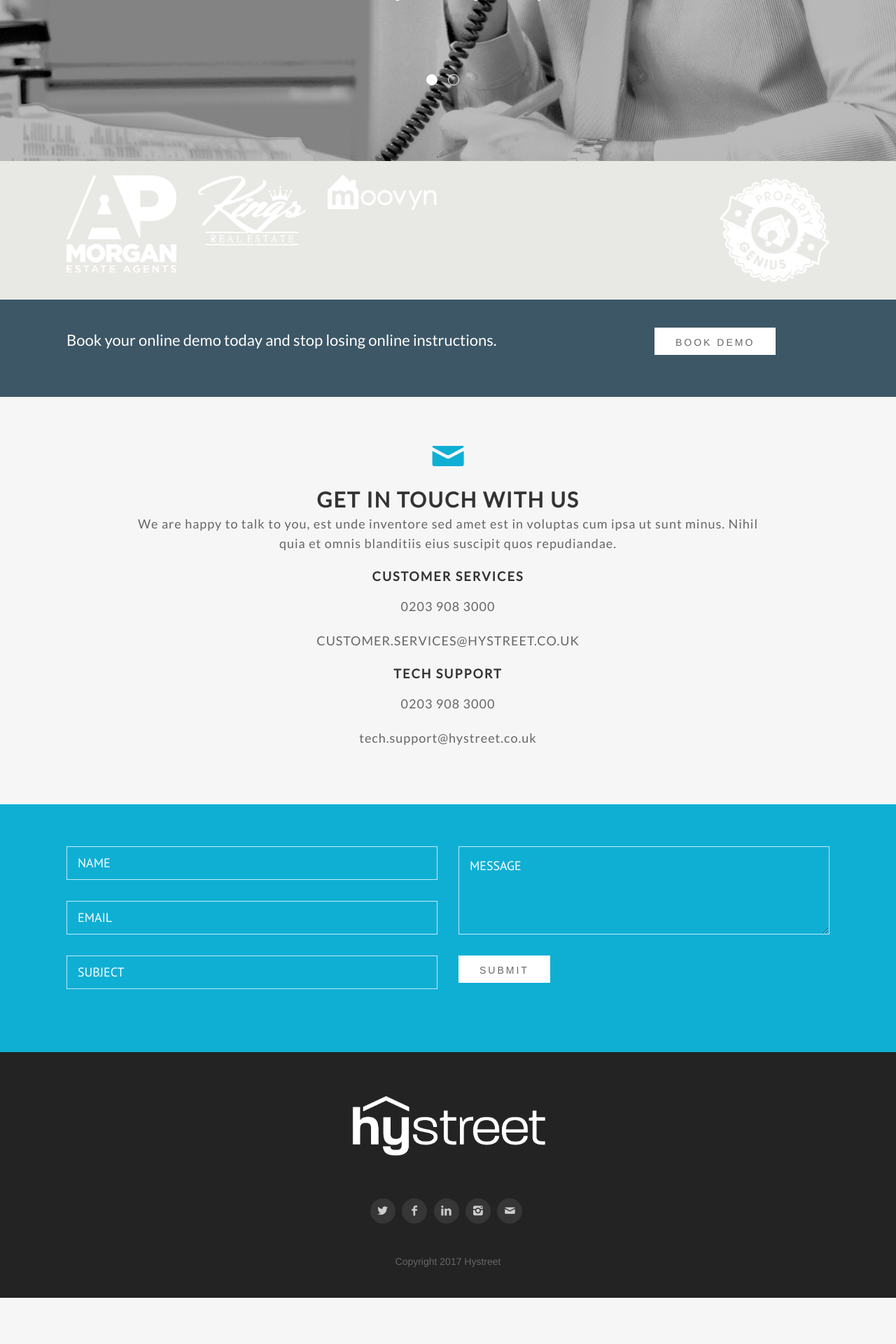
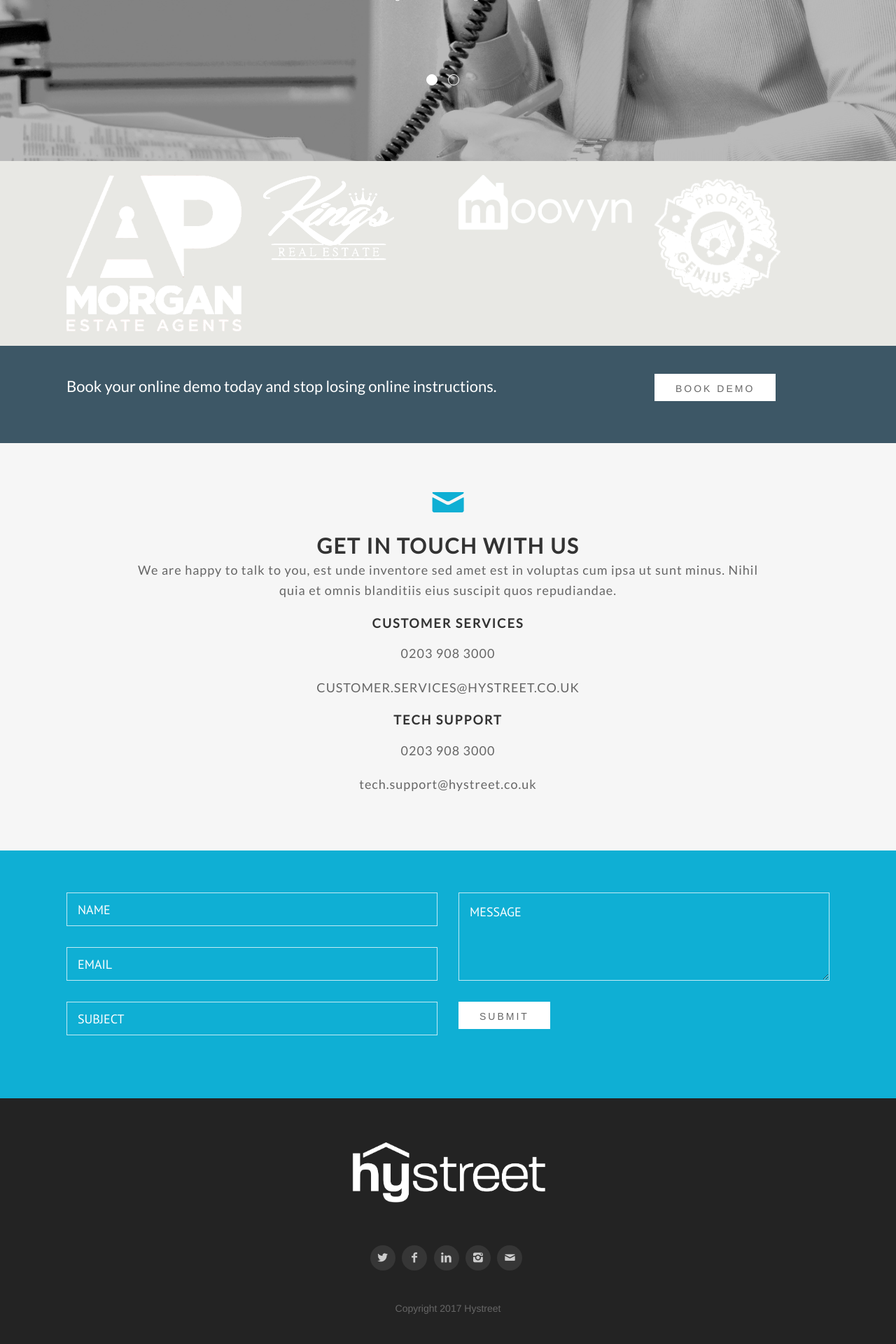
Before and after one commit to hystreet/hystreet.github.io, a Jekyll site: the page built from index.html, in a window 1280 px wide. Shown: the part 2686-4606 px from the top of the page at 70% size. Built offline with Jekyll 4.4.1, drawn with Linux system fonts in a browser that asks for light colours; some web fonts are replaced; before the commit the page ends 4540 px from its top, so only the background shows below that.

Commit message:
updating client logo display sizes

```diff
--- a/_includes/clients.html
+++ b/_includes/clients.html
@@ -2,7 +2,7 @@
   <div class='spacing'></div>
   <div class='row'>
     {% for client in site.data.clients %}
-      <div class='small-6 large-2 columns'>
+      <div class='small-6 large-3 columns'>
         <img src='{{site.url}}/images/{{client.image}}'>
       </div>
     {% endfor %}
```
